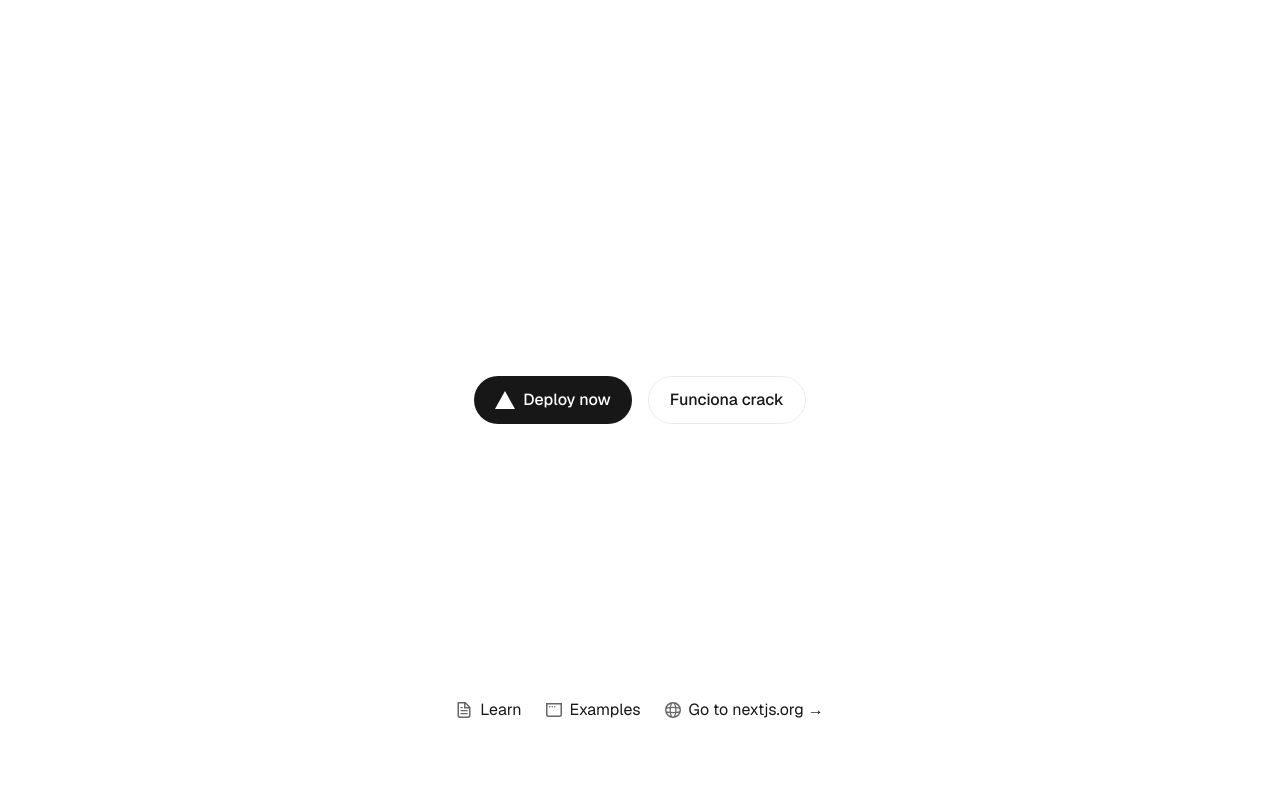
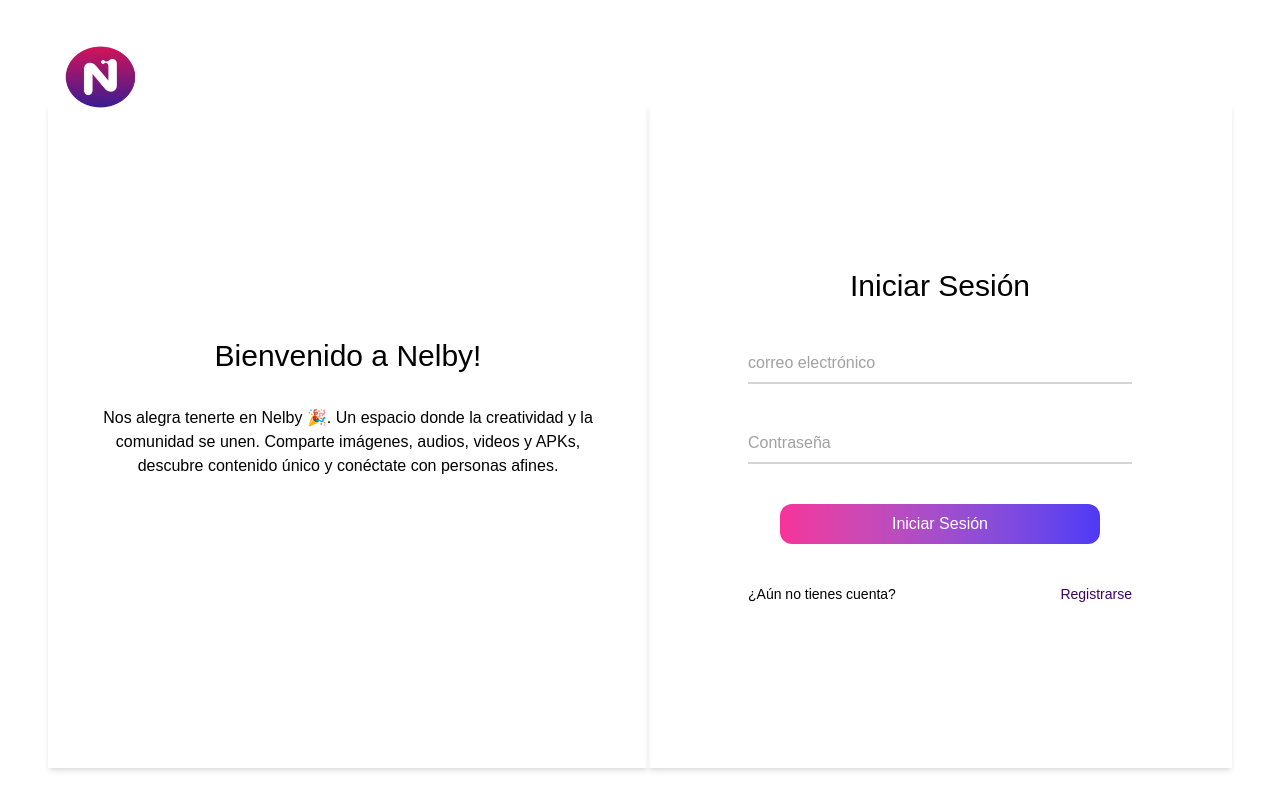
Before and after one commit to jquinteromo/posNelby, a Next.js app: page / in a window 1280 px wide. Built offline with nearby package versions, Linux system fonts and the light colour scheme.

Commit message:
Changes middleware

```diff
--- a/next.config.ts
+++ b/next.config.ts
@@ -1,13 +1,6 @@
-import type { NextConfig } from "next";
-
-module.exports = {
-  experimental: {
-    middleware: true,
-  },
-}
-
-const nextConfig: NextConfig = {
-  /* config options here */
+/** @type {import('next').NextConfig} */
+const nextConfig = {
+  reactStrictMode: true,
 };
 
-export default nextConfig;
+module.exports = nextConfig;
--- a/src/app/Register/page.tsx
+++ b/src/app/Register/page.tsx
@@ -0,0 +1,7 @@
+export default function RegisterPage(){
+return(
+    <div>
+        <h1>hola Register</h1>
+    </div>
+)
+}
--- a/src/app/page.tsx
+++ b/src/app/page.tsx
@@ -1,85 +1,5 @@
-import Image from "next/image";
+import LoginPage from './Login/page';
 
 export default function Home() {
-  return (
-    <div className="grid grid-rows-[20px_1fr_20px] items-center justify-items-center min-h-screen p-8 pb-20 gap-16 sm:p-20 font-[family-name:var(--font-geist-sans)]">
-      <main className="flex flex-col gap-[32px] row-start-2 items-center sm:items-start">
-
-
-
-        <div className="flex gap-4 items-center flex-col sm:flex-row">
-          <a
-            className="rounded-full border border-solid border-transparent transition-colors flex items-center justify-center bg-foreground text-background gap-2 hover:bg-[#383838] dark:hover:bg-[#ccc] font-medium text-sm sm:text-base h-10 sm:h-12 px-4 sm:px-5 sm:w-auto"
-            href="https://vercel.com/new?utm_source=create-next-app&utm_medium=appdir-template-tw&utm_campaign=create-next-app"
-            target="_blank"
-            rel="noopener noreferrer"
-          >
-            <Image
-              className="dark:invert"
-              src="/vercel.svg"
-              alt="Vercel logomark"
-              width={20}
-              height={20}
-            />
-            Deploy now
-          </a>
-          <a
-            className="rounded-full border border-solid border-black/[.08] dark:border-white/[.145] transition-colors flex items-center justify-center hover:bg-[#f2f2f2] dark:hover:bg-[#1a1a1a] hover:border-transparent font-medium text-sm sm:text-base h-10 sm:h-12 px-4 sm:px-5 w-full sm:w-auto md:w-[158px]"
-            href="https://nextjs.org/docs?utm_source=create-next-app&utm_medium=appdir-template-tw&utm_campaign=create-next-app"
-            target="_blank"
-            rel="noopener noreferrer"
-          >
-            Funciona crack
-          </a>
-        </div>
-      </main>
-      <footer className="row-start-3 flex gap-[24px] flex-wrap items-center justify-center">
-        <a
-          className="flex items-center gap-2 hover:underline hover:underline-offset-4"
-          href="https://nextjs.org/learn?utm_source=create-next-app&utm_medium=appdir-template-tw&utm_campaign=create-next-app"
-          target="_blank"
-          rel="noopener noreferrer"
-        >
-          <Image
-            aria-hidden
-            src="/file.svg"
-            alt="File icon"
-            width={16}
-            height={16}
-          />
-          Learn
-        </a>
-        <a
-          className="flex items-center gap-2 hover:underline hover:underline-offset-4"
-          href="https://vercel.com/templates?framework=next.js&utm_source=create-next-app&utm_medium=appdir-template-tw&utm_campaign=create-next-app"
-          target="_blank"
-          rel="noopener noreferrer"
-        >
-          <Image
-            aria-hidden
-            src="/window.svg"
-            alt="Window icon"
-            width={16}
-            height={16}
-          />
-          Examples
-        </a>
-        <a
-          className="flex items-center gap-2 hover:underline hover:underline-offset-4"
-          href="https://nextjs.org?utm_source=create-next-app&utm_medium=appdir-template-tw&utm_campaign=create-next-app"
-          target="_blank"
-          rel="noopener noreferrer"
-        >
-          <Image
-            aria-hidden
-            src="/globe.svg"
-            alt="Globe icon"
-            width={16}
-            height={16}
-          />
-          Go to nextjs.org →
-        </a>
-      </footer>
-    </div>
-  );
+  return <LoginPage />;
 }
```
